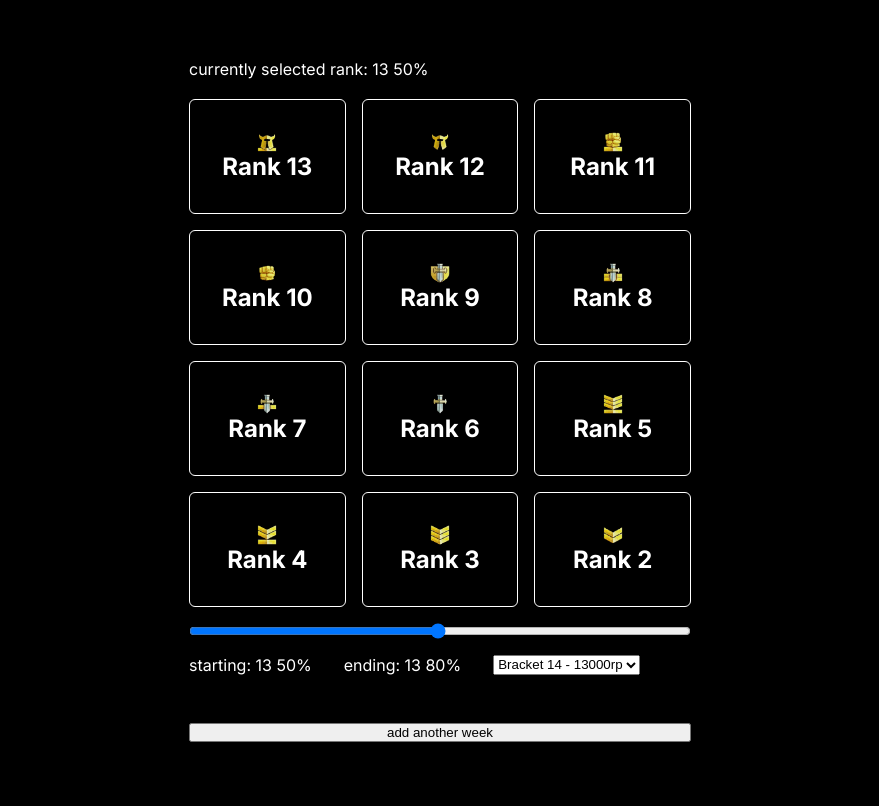
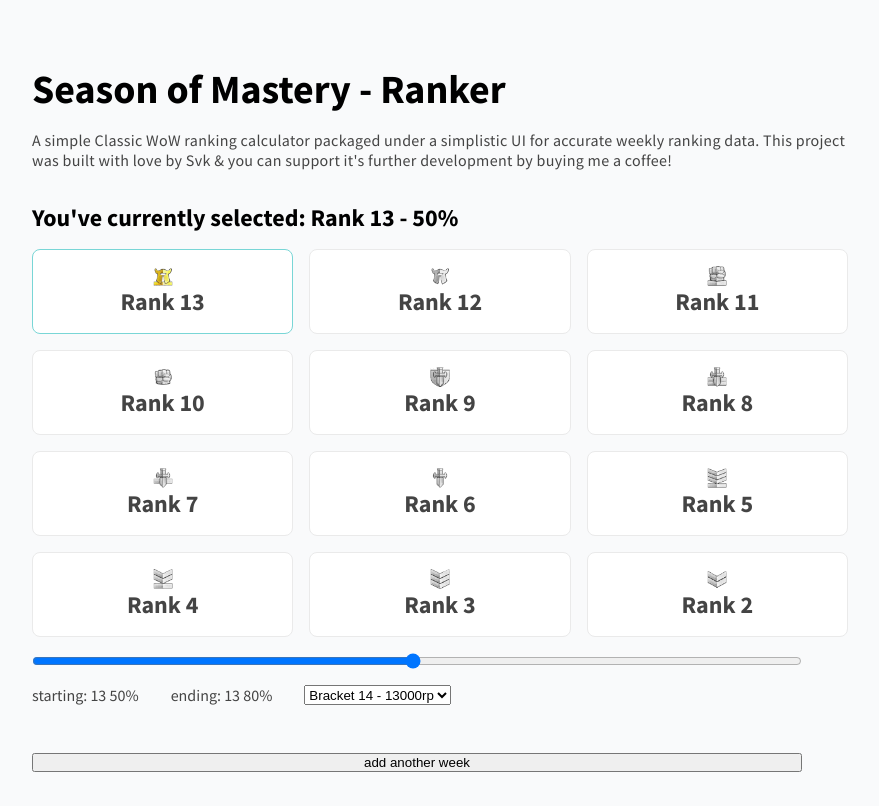
Before and after one commit to Xnw1k/SoM_Ranker_PUB, a React (Create React App) app: page / in a window 1280 px wide. Shown: the top 806 px of the page, without its empty margins (200-1079 px from the left). Built offline with nearby package versions, Linux system fonts and the light colour scheme.

Commit message:
updated ranker

```diff
--- a/package.json
+++ b/package.json
@@ -10,6 +10,7 @@
     "@types/node": "^12.20.37",
     "@types/react": "^17.0.37",
     "@types/react-dom": "^17.0.11",
+    "node-sass": "^6.0.1",
     "react": "^17.0.2",
     "react-dom": "^17.0.2",
     "react-scripts": "4.0.3",
--- a/public/index.html
+++ b/public/index.html
@@ -26,8 +26,8 @@
     -->
     <title>Season of Mastery - Ranker</title>
     <link rel="preconnect" href="https://fonts.googleapis.com">
-<link rel="preconnect" href="https://fonts.gstatic.com" crossorigin>
-<link href="https://fonts.googleapis.com/css2?family=Inter:wght@100;200;300;400;500;600;700;800;900&display=swap" rel="stylesheet">
+    <link rel="preconnect" href="https://fonts.gstatic.com" crossorigin>
+    <link href="https://fonts.googleapis.com/css2?family=Source+Sans+Pro:ital,wght@0,200;0,300;0,400;0,600;0,700;0,900;1,200;1,300;1,400;1,600;1,700&display=swap" rel="stylesheet">
   </head>
   <body>
     <noscript>You need to enable JavaScript to run this app.</noscript>
--- a/src/App.css
+++ /dev/null
@@ -1,57 +0,0 @@
-*{
-  padding:0;
-  margin:0;
-  box-sizing: border-box;
-}
-body{
-  font-family: 'Inter', sans-serif;
-  background:black;
-  color:white;
-  font-size:1em;
-  height:100vh;
-  width:100vw;
-  display:flex;
-  align-items: center;
-  justify-content: center;
-}
-.grid{
-  max-width:770px;
-  width:100%;
-  display:grid;
-  grid-template-columns: repeat(3, 1fr);
-  grid-template-rows: repeat(3, auto);
-  grid-gap:1em;
-}
-.grid-item{
-  display:flex;
-  align-items:center;
-  justify-content:center;
-  flex-direction:column;
-  border:1px solid white;
-  border-radius:6px;
-  padding:2rem;
-}
-.grid-item img {
-  height:20px;
-  width:20px;
-}
-.slider{
-  max-width:770px;
-  width:100%;
-  margin:1rem 0;
-}
-.week{
-  flex-direction:column;
-  max-width:770px;
-  width:100%;
-  display:flex;
-}
-.week-item{
-  display:flex;
-}
-.week-item div {
-  margin-right:2rem;
-}
-.week button {
-  margin-top:3rem;
-}
--- /dev/null
+++ b/src/App.scss
@@ -0,0 +1,94 @@
+$primary: #f9fafb;
+$secondary: #ffffff;
+$text: rgba(68,68,68,1);
+$title: black;
+$accent: #79d6d6;
+$border: 1px solid rgba(234,234,234,1);
+
+*{
+  padding:0;
+  margin:0;
+  box-sizing: border-box;
+}
+body{
+  font-family: 'Source Sans Pro', sans-serif;
+  background:$primary;
+  color:$text;
+}
+.title{
+  color:$title;
+  font-size:1.5em;
+  font-weight:700;
+  margin-bottom:1rem;
+}
+.page{
+  max-width:880px;
+  width:100%;
+  margin:2rem auto;
+  padding:2rem;
+}
+.grid{
+  width:100%;
+  display:grid;
+  grid-template-columns: repeat(3, 1fr);
+  grid-template-rows: repeat(3, auto);
+  grid-gap:1em;
+}
+.grid-item{
+  border-radius:.5rem;
+  border:$border;
+  padding:1rem;
+  background:$secondary;
+  display:flex;
+  align-items:center;
+  justify-content:center;
+  flex-direction:column;
+  position:relative;
+  &.active{
+    border: 1px solid $accent!important;
+    img{
+      filter: grayscale(0%);
+    }
+  }
+  img{
+    height:20px;
+    filter: grayscale(100%);
+    width:20px;
+  }
+}
+.slider{
+  max-width:770px;
+  width:100%;
+  margin:1rem 0;
+}
+.week{
+  flex-direction:column;
+  max-width:770px;
+  width:100%;
+  display:flex;
+}
+.week-item{
+  display:flex;
+}
+.week-item div {
+  margin-right:2rem;
+}
+.week button {
+  margin-top:3rem;
+}
+
+.header{
+  margin:0 0 2rem 0;
+  h1{
+    color:$title;
+    font-size:2.5em;
+    font-weight:700;
+  }
+  p{
+    color:$text;
+    letter-spacing:.3px;
+    font-weight:500;
+    margin-top:1rem;
+    font-size:1em;
+  }
+}
--- a/src/App.tsx
+++ b/src/App.tsx
@@ -1,10 +1,12 @@
 import React from 'react'
-import './App.css'
+import './App.scss'
 import { useCtx } from './Store/useCtx'
 import { Ranks } from './Utils/Data'
 import { Slider } from './components/Slider'
 import { Weeks } from './components/Weeks'
 import { createWeek } from './Utils/Formula/createWeek'
+import { Header } from './components/Header'
+import { Title } from './components/Title'
 
 export const App:React.FC = () => {
   const { rank, setRank, percent, brackets, setWeeks} = useCtx();
@@ -27,17 +29,20 @@
   };
 
   return (
-    <div>
-      currently selected rank: {rank} {percent}%
-      <br /><br />
+    <div className="page">
+      <Header />
+      <Title>
+        You've currently selected: Rank {rank} - {percent}%
+      </Title>
         <div className="grid">
-       {Ranks.map((rank, index) => {
-         if(rank.number === 14) return null;
+        {Ranks.map((r, index) => {
+          if(r.number === 14) return null;
+          let active = rank === r.number;
           return (
-          <div className="grid-item" onClick={() => setRank(rank.number)} key={index}>
-          <img src={rank.img} alt={'classic wow ranking'}/>
+              <div className={`grid-item ${active ? 'active' : ''}`} onClick={() => setRank(r.number)} key={index}>
+            <img src={r.img} alt={'classic wow ranking'}/>
             <h2>
-          Rank {rank.number}
+            Rank {r.number}
             </h2>
             </div>
           )
--- /dev/null
+++ b/src/components/Header.tsx
@@ -0,0 +1,11 @@
+import React from 'react'
+
+export const Header:React.FC = () => {
+    return (
+        <div className="header">
+            <h1>Season of Mastery - Ranker</h1>
+            <p>A simple Classic WoW ranking calculator packaged under a simplistic UI for accurate weekly ranking data.
+                This project was built with love by Svk & you can support it's further development by buying me a coffee!</p>
+        </div>
+    )
+}
--- /dev/null
+++ b/src/components/Title.tsx
@@ -0,0 +1,9 @@
+import React from 'react'
+
+export const Title: React.FC<{children: any}> = ({children}) => {
+    return (
+        <h2 className="title">
+            {children}
+        </h2>
+    )
+}
```
Also changed, not shown: 1 other file (tests, documents, lock files or other folders). Lines whose indentation alone changed are shown as unchanged.
